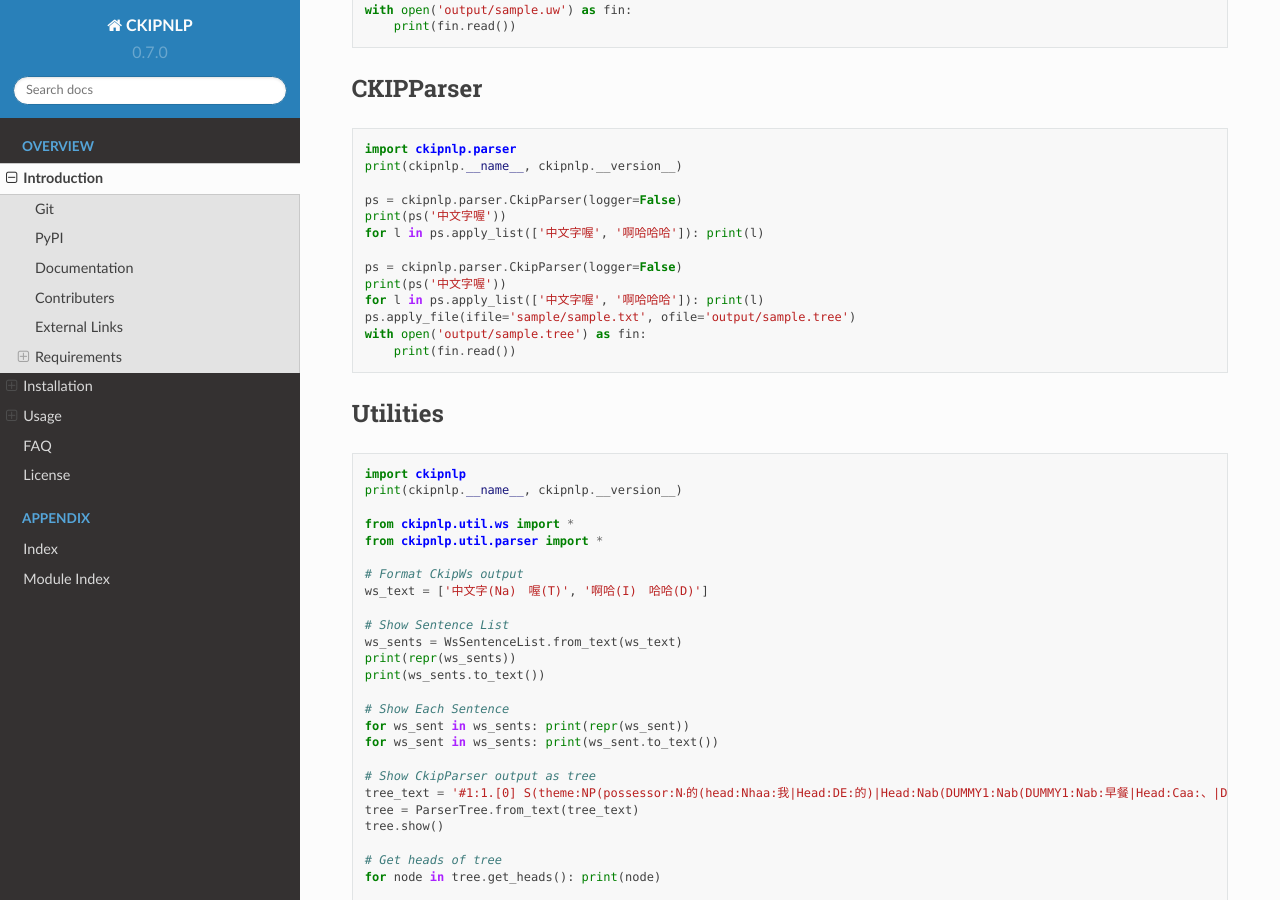
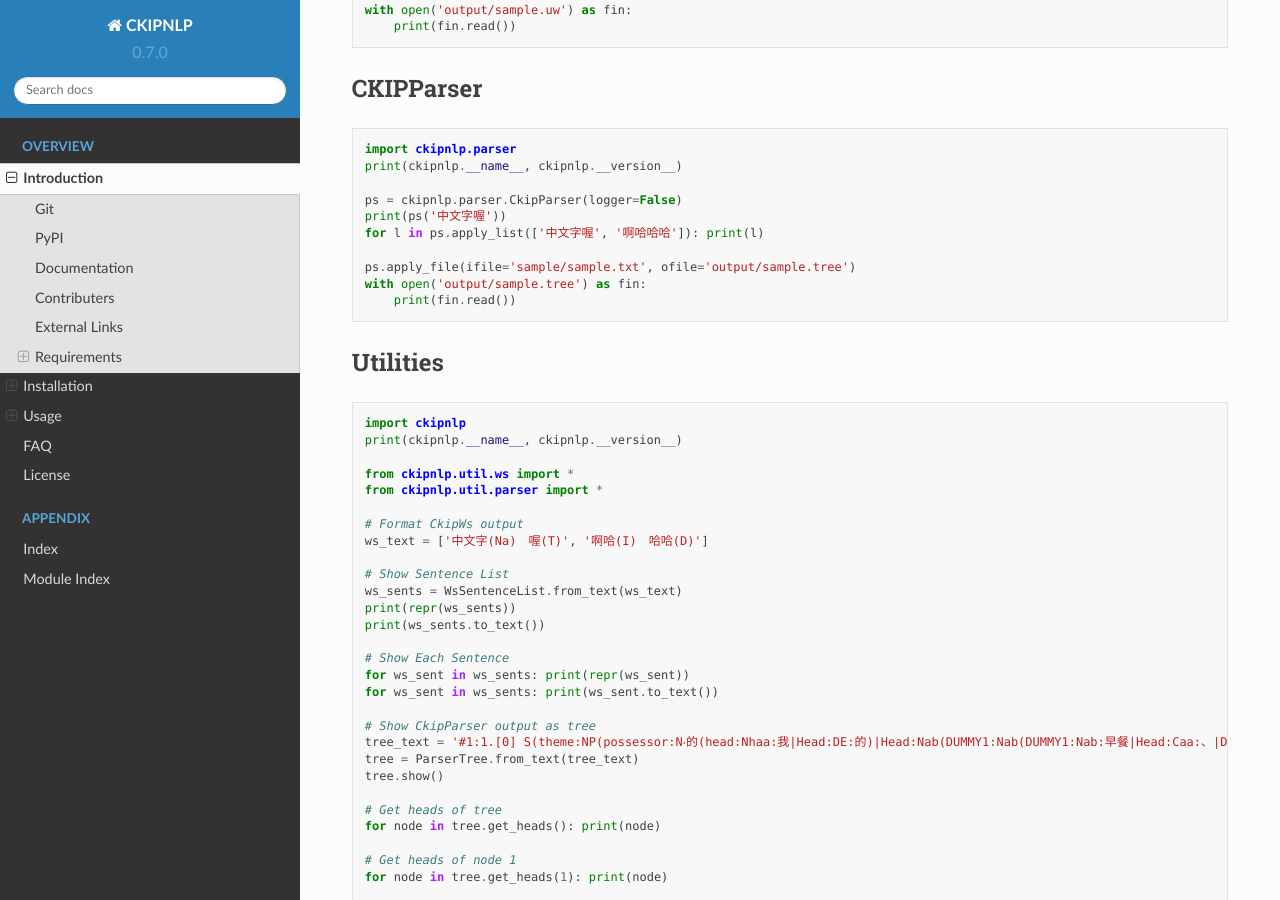
Before and after one commit to ckiplab/ckipnlp, a Sphinx documentation site: the page built from docs/src/readme.rst, in a window 1280 px wide and 900 px high, scrolled down 2542 px. Built offline with Sphinx 7.4.7 and the Read the Docs theme 2.0.0, drawn with Linux system fonts in a browser that asks for light colours; pages that are not in the unit, such as notebooks, are missing from menus.

Commit message:
Enhance readme.

```diff
--- a/README.rst
+++ b/README.rst
@@ -178,12 +178,10 @@
    print(ps('中文字喔'))
    for l in ps.apply_list(['中文字喔', '啊哈哈哈']): print(l)
 
-   ps = ckipnlp.parser.CkipParser(logger=False)
-   print(ps('中文字喔'))
-   for l in ps.apply_list(['中文字喔', '啊哈哈哈']): print(l)
    ps.apply_file(ifile='sample/sample.txt', ofile='output/sample.tree')
    with open('output/sample.tree') as fin:
        print(fin.read())
+
 
 Utilities
 ---------
--- a/docs/index.rst
+++ b/docs/index.rst
@@ -11,9 +11,7 @@
    :maxdepth: 2
    :caption: Contents
 
-   _api/ckipnlp.ws
-   _api/ckipnlp.parser
-   _api/ckipnlp.util
+   _api/ckipnlp
 
 .. toctree::
    :caption: Appendix
```
